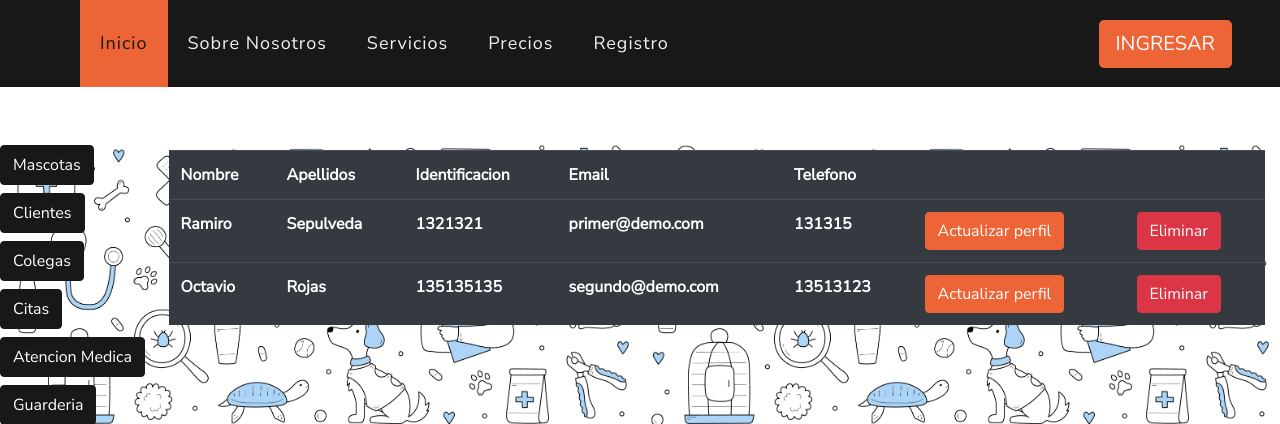
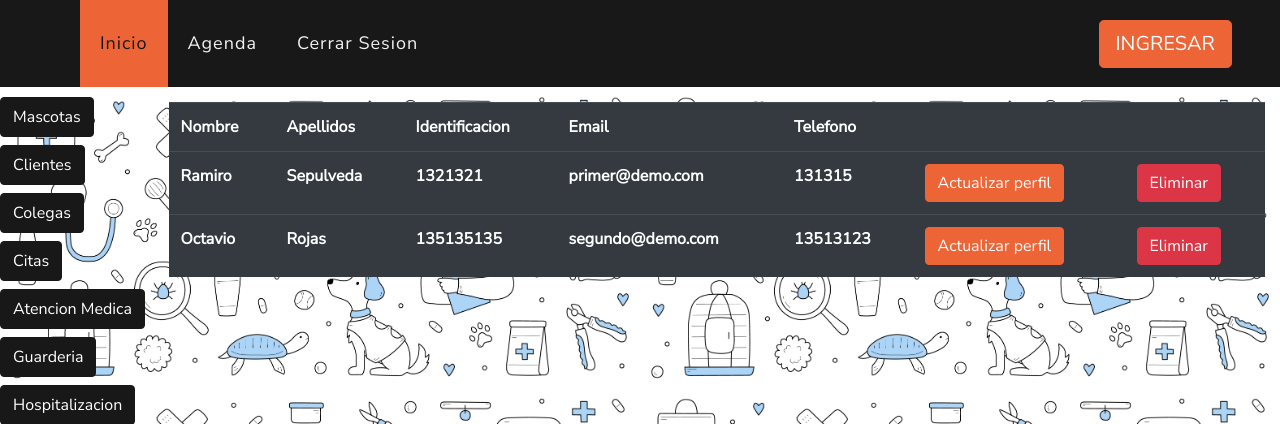
Before and after one commit to Matthew2720/PetsFiles-Django, a Django app: page /ver/clientes in a window 1280 px wide. Shown: the top 424 px of the page. Run offline with Django 4.2, Linux system fonts and the light colour scheme; a user stored in the database is signed in; data comes from the database, SQL or seed files in the repository; both versions use the stored data as it was after the commit; lists and menus that the app fills with data are empty; some libraries are stand-ins or nearby versions.

Commit message:
cambios en el header

```diff
--- a/templates/layout/partials/contenidoindex.html
+++ b/templates/layout/partials/contenidoindex.html
@@ -52,7 +52,7 @@
 <div class="container-fluid p-0" id="inicio" class="section">
   <nav class="navbar navbar-expand-lg bg-dark navbar-dark py-3 py-lg-0 px-lg-5">
       <a href="" class="navbar-brand d-block d-lg-none">
-          <h1 class="m-0 display-5 text-capitalize font-italic text-white"><span class="text-primary">Safety</span>First</h1>
+          <h1 class="m-0 display-5 text-capitalize font-italic text-white"><span class="text-primary">File</span>Pets</h1>
       </a>
       <button type="button" class="navbar-toggler" data-toggle="collapse" data-target="#navbarCollapse">
           <span class="navbar-toggler-icon"></span>
@@ -293,7 +293,7 @@
       </div>
       <div class="col-lg-7 py-5 py-lg-0 px-3 px-lg-5">
           <h4 class="text-secondary mb-3">Por que elegirnos?</h4>
-          <h1 class="display-4 mb-4"><span class="text-primary">Servcios optimos</span> y rapidos</h1>
+          <h1 class="display-4 mb-4"><span class="text-primary">Servicios optimos</span> y rapidos</h1>
           <p class="mb-4">Elige nuestro servicio de administración para veterinarias y obtén una ventaja competitiva con la mejor tecnología y un equipo de expertos a tu disposición. Ofrecemos una solución integral y personalizada, adaptada a las necesidades únicas de tu clínica, para que puedas concentrarte en brindar la mejor atención a tus pacientes. ¡Te garantizamos una eficiencia sin igual y una experiencia de usuario única en el mercado!</p>
           <div class="row py-2">
               <div class="col-6">
--- a/templates/layout/partials/headerbase.html
+++ b/templates/layout/partials/headerbase.html
@@ -1,11 +1,27 @@
 {% load static %}
 <header>
 
-      <!-- logo -->
-
       <!-- enlaces -->
       {% if request.user.is_authenticated %}
-      <div class="container-fluid p-0">
+      <div class="container-fluid p-0" id="opciones">
+        <nav class="navbar navbar-expand-lg bg-dark navbar-dark py-3 py-lg-0 px-lg-5">
+            <a href="" class="navbar-brand d-block d-lg-none">
+                <h1 class="m-0 display-5 text-capitalize font-italic text-white"><span class="text-primary">Safety</span>First</h1>
+            </a>
+            <button type="button" class="navbar-toggler" data-toggle="collapse" data-target="#navbarCollapse">
+                <span class="navbar-toggler-icon"></span>
+            </button>
+            <div class="collapse navbar-collapse justify-content-between px-3" id="navbarCollapse">
+                <div class="navbar-nav mr-auto py-0">
+                  <a href="{% url 'index' %}" class="nav-item nav-link active">Inicio</a>
+                  <a href="{% url 'home' %}"  class="nav-item nav-link" >Agenda</a>
+                  <a href="{% url 'logout' %}"class="nav-item nav-link" >Cerrar Sesion</a>
+                        </div>
+                    </div>
+                    <a href="{% url 'login' %}" class="btn btn-lg btn-primary px-3 d-none d-lg-block">INGRESAR</a>
+                </div>
+      {% else %}
+      <div class="container-fluid p-0" id="opciones">
         <nav class="navbar navbar-expand-lg bg-dark navbar-dark py-3 py-lg-0 px-lg-5">
             <a href="" class="navbar-brand d-block d-lg-none">
                 <h1 class="m-0 display-5 text-capitalize font-italic text-white"><span class="text-primary">Safety</span>First</h1>
@@ -24,30 +40,6 @@
                     </div>
                     <a href="{% url 'login' %}" class="btn btn-lg btn-primary px-3 d-none d-lg-block">INGRESAR</a>
                 </div>
-                <br>
-                <br>
-      {% else %}
-      <div class="container-fluid p-0">
-        <nav class="navbar navbar-expand-lg bg-dark navbar-dark py-3 py-lg-0 px-lg-5">
-            <a href="" class="navbar-brand d-block d-lg-none">
-                <h1 class="m-0 display-5 text-capitalize font-italic text-white"><span class="text-primary">Safety</span>First</h1>
-            </a>
-            <button type="button" class="navbar-toggler" data-toggle="collapse" data-target="#navbarCollapse">
-                <span class="navbar-toggler-icon"></span>
-            </button>
-            <div class="collapse navbar-collapse justify-content-between px-3" id="navbarCollapse">
-                <div class="navbar-nav mr-auto py-0">
-                  <a href="{% url 'index' %}" class="nav-item nav-link active">Inicio</a>
-                  <a href="{% url 'index' %}" class="nav-item nav-link" >Sobre Nosotros</a>
-                  <a href="{% url 'index' %}" class="nav-item nav-link" >Servicios</a>
-                  <a href="{% url 'index' %}" class="nav-item nav-link" >Precios</a>
-                    <a href="{% url 'registerVet' %}" class="nav-item nav-link">Registro</a>
-                        </div>
-                    </div>
-                    <a href="{% url 'login' %}" class="btn btn-lg btn-primary px-3 d-none d-lg-block">INGRESAR</a>
-                </div>
-                <br>
-                <br>
       {% endif %}
       <!-- enlaces -->
     </nav>
```
Also changed, not shown: db.sqlite3.
